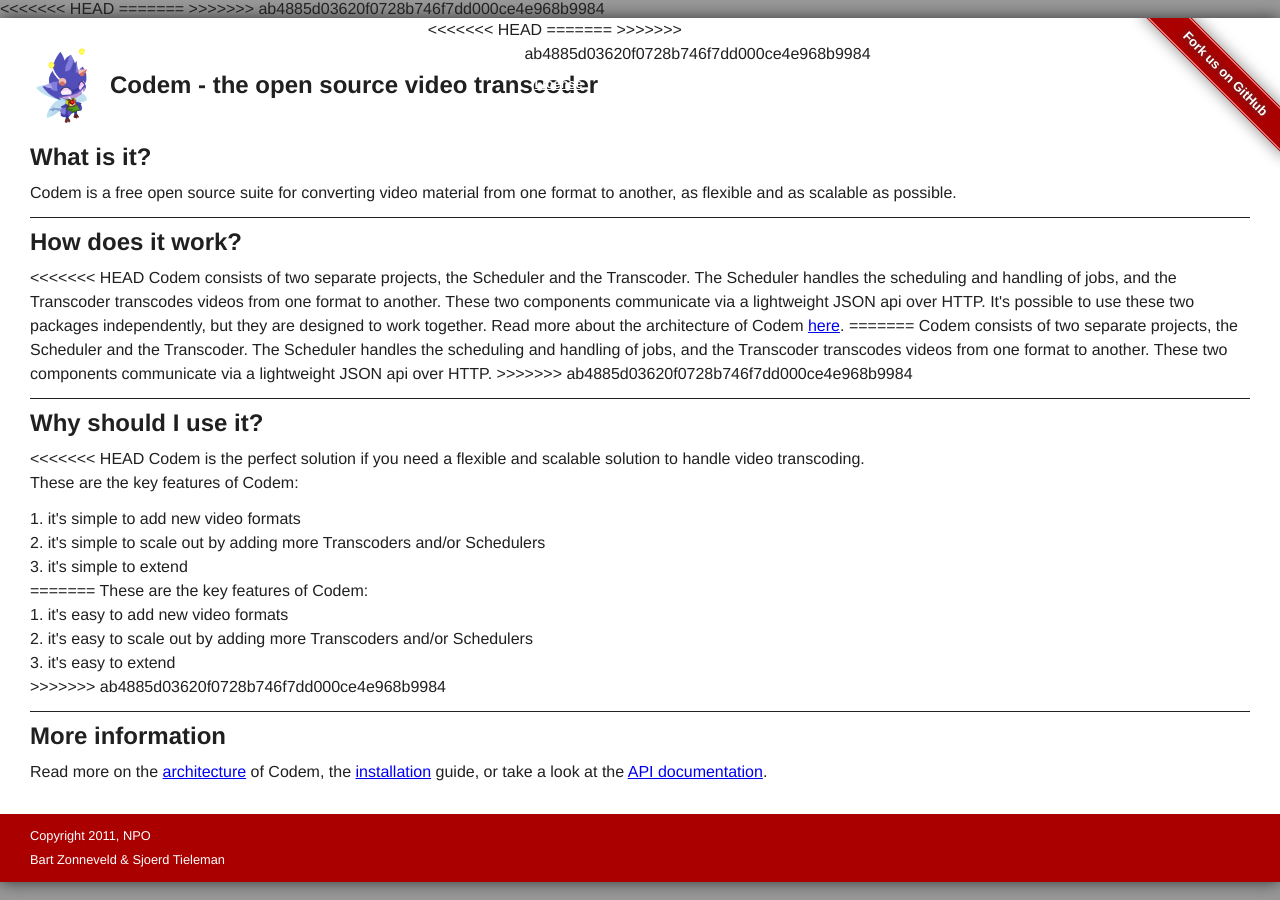
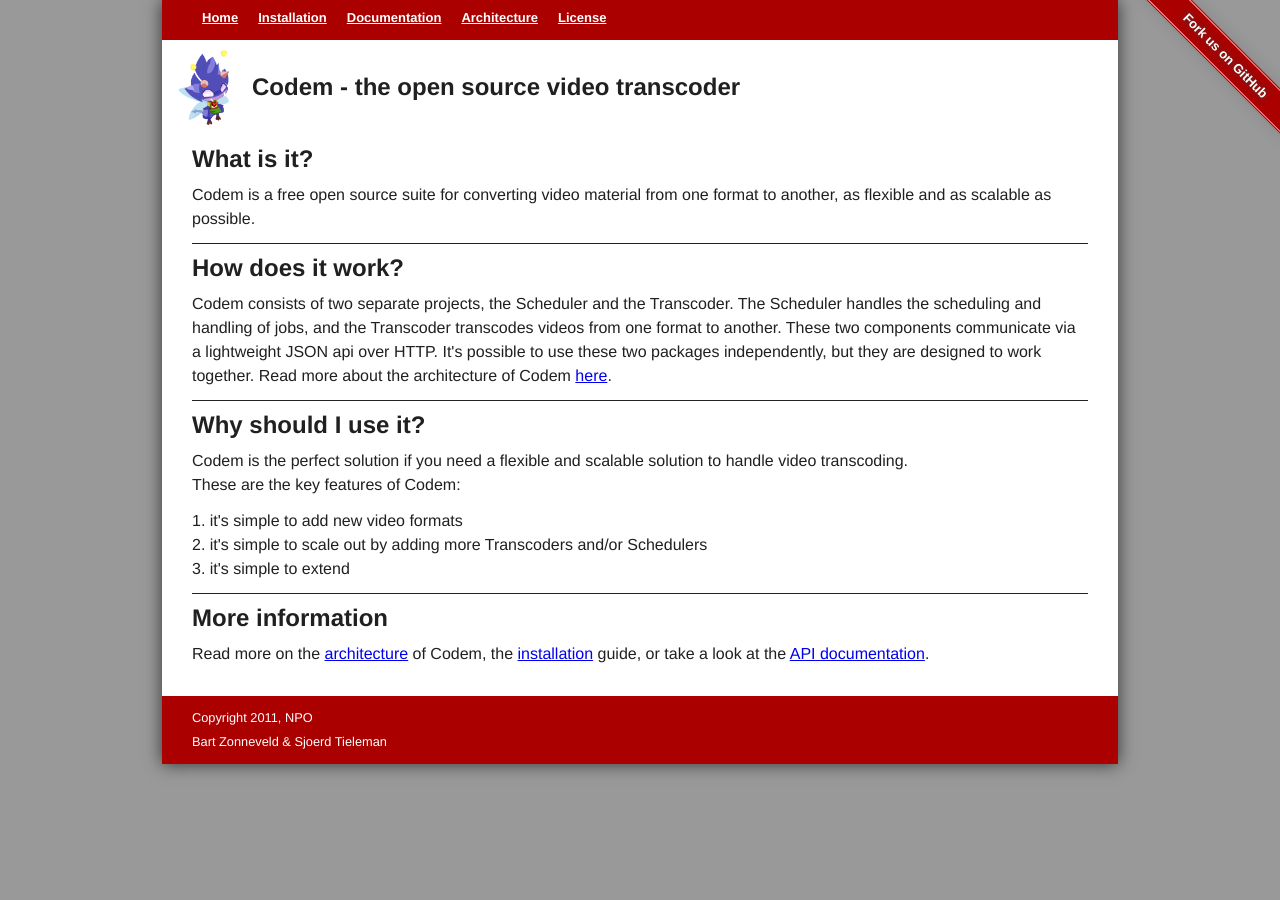
Before and after one commit to madebyhiro/codem, a Jekyll site: the page built from index.html, in a window 1280 px wide. Built offline with Jekyll 4.4.1, drawn with Linux system fonts in a browser that asks for light colours.

Commit message:
Fixed previous commit

```diff
--- a/_includes/nav.html
+++ b/_includes/nav.html
@@ -2,11 +2,7 @@
   <ol>
     <li><a href="/codem/index.html">Home</a></li>
     <li><a href="/codem/installation/">Installation</a></li>
-<<<<<<< HEAD
     <li><a href="/codem/documentation/">Documentation</a></li>
-=======
-    <li><a href="/codem/api/">API documentation</a></li>
->>>>>>> ab4885d03620f0728b746f7dd000ce4e968b9984
     <li><a href="/codem/architecture/">Architecture</a></li>
     <li><a href="/codem/license.html">License</a></li>
   </ol>
--- a/_layouts/default.html
+++ b/_layouts/default.html
@@ -3,14 +3,9 @@
   <head>
     <meta charset='utf-8'>
     <title>{{ page.title }}</title>
-<<<<<<< HEAD
-    <link href="/codem/stylesheets/site.css" media="screen" rel="stylesheet" type="text/css" />
+    <link href="/codem//stylesheets/site.css" media="screen" rel="stylesheet" type="text/css" />
 		<script src="/codem/javascripts/jquery.js" type="text/javascript"></script>
 		<script src="/codem/javascripts/site.js" type="text/javascript"></script>
-=======
-    <link href="/codem//stylesheets/site.css" media="screen" rel="stylesheet" type="text/css" />
-
->>>>>>> ab4885d03620f0728b746f7dd000ce4e968b9984
     <script type="text/javascript">
       var _gaq = _gaq || [];
       _gaq.push(['_setAccount', 'UA-23276827-1']);
--- a/architecture/index.html
+++ b/architecture/index.html
@@ -1,7 +1,6 @@
 ---
 title: Architecture of Codem
 layout: default
-<<<<<<< HEAD
 ---
 <div class="crumbs">
 	<a href="/codem/index.html">Home</a> | {{ page.title }}
@@ -28,6 +27,3 @@ Read more about <a href="/codem/documentation/states.html">job states</a> and <a
 	The Scheduler needs to know where to find the Transcoder instances. This can be done by adding Hosts to the Scheduler via the API or the web front end.
 	Parameters to ffmpeg, such as width, height, output format and such can be added to the Scheduler by creating a Preset via the API or the web front end.
 </p>
-=======
----
->>>>>>> ab4885d03620f0728b746f7dd000ce4e968b9984
--- a/index.html
+++ b/index.html
@@ -11,33 +11,21 @@ layout: default
 
 <h2>How does it work?</h2>
 <p>
-<<<<<<< HEAD
   Codem consists of two separate projects, the Scheduler and the Transcoder. The Scheduler handles the scheduling and handling of jobs, and the Transcoder
  	transcodes videos from one format to another. These two components communicate via a lightweight JSON api over HTTP. It's possible to use these two
 	packages independently, but they are designed to work together. Read more about the architecture of Codem <a href="architecture/">here</a>.
-=======
-  Codem consists of two separate projects, the Scheduler and the Transcoder. The Scheduler handles the scheduling and handling of jobs, and the Transcoder transcodes videos from one format to another. These two components communicate via a lightweight JSON api over HTTP.
->>>>>>> ab4885d03620f0728b746f7dd000ce4e968b9984
 </p>
 
 <hr/>
 
 <h2>Why should I use it?</h2>
 <p>
-<<<<<<< HEAD
 	Codem is the perfect solution if you need a flexible and scalable solution to handle video transcoding.<br/>
 	These are the key features of Codem:
 	<ol class="in">
 		<li>it's simple to add new video formats</li>
 		<li>it's simple to scale out by adding more Transcoders and/or Schedulers</li>
 		<li>it's simple to extend</li>
-=======
-	These are the key features of Codem:
-	<ol class="in">
-		<li>it's easy to add new video formats</li>
-		<li>it's easy to scale out by adding more Transcoders and/or Schedulers</li>
-		<li>it's easy to extend</li>
->>>>>>> ab4885d03620f0728b746f7dd000ce4e968b9984
 	</ol>
 </p>
 
--- a/license.html
+++ b/license.html
@@ -2,13 +2,10 @@
 title: License
 layout: default
 ---
-<<<<<<< HEAD
 <div class="crumbs">
 	<a href="/codem/index.html">Home</a> | {{ page.title }}
 </div>
 
-=======
->>>>>>> ab4885d03620f0728b746f7dd000ce4e968b9984
 <p>
 	Codem is released under the MIT license.
 </p>
--- a/stylesheets/site.css
+++ b/stylesheets/site.css
@@ -32,12 +32,7 @@ p {
 }
 
 nav {
-<<<<<<< HEAD
-=======
-	width:800px;
-	max-width:860px;
-	position:absolute;
->>>>>>> ab4885d03620f0728b746f7dd000ce4e968b9984
+	width:100%;
 	background-color:#a00;
 	height:40px;
 	margin:-30px;
@@ -61,11 +56,7 @@ nav ol li a {
 }
 
 div.logo {
-<<<<<<< HEAD
 	margin-top:40px;
-=======
-	margin-top:20px;
->>>>>>> ab4885d03620f0728b746f7dd000ce4e968b9984
 	margin-left:-20px;
 	width:100%;
 	height:85px;
@@ -83,11 +74,7 @@ div.logo h1 {
 }
 
 section#content {
-<<<<<<< HEAD
 	width:70%;
-=======
-	width:800px;
->>>>>>> ab4885d03620f0728b746f7dd000ce4e968b9984
 	margin:0 auto;
 	background-color:white;
   -moz-box-shadow: 0 0 1em #333;
@@ -146,7 +133,6 @@ footer a {
 ol.in, ul.in {
 	list-style-position:inside;
 }
-<<<<<<< HEAD
 
 ol.none, ul.none {
 	list-style:none;
@@ -198,5 +184,3 @@ ol.submenu {
 	margin:12px 0;
 	list-style-position:inside;
 }
-=======
->>>>>>> ab4885d03620f0728b746f7dd000ce4e968b9984
```
Also changed, not shown: installation/index.html (+0 -23 lines).
